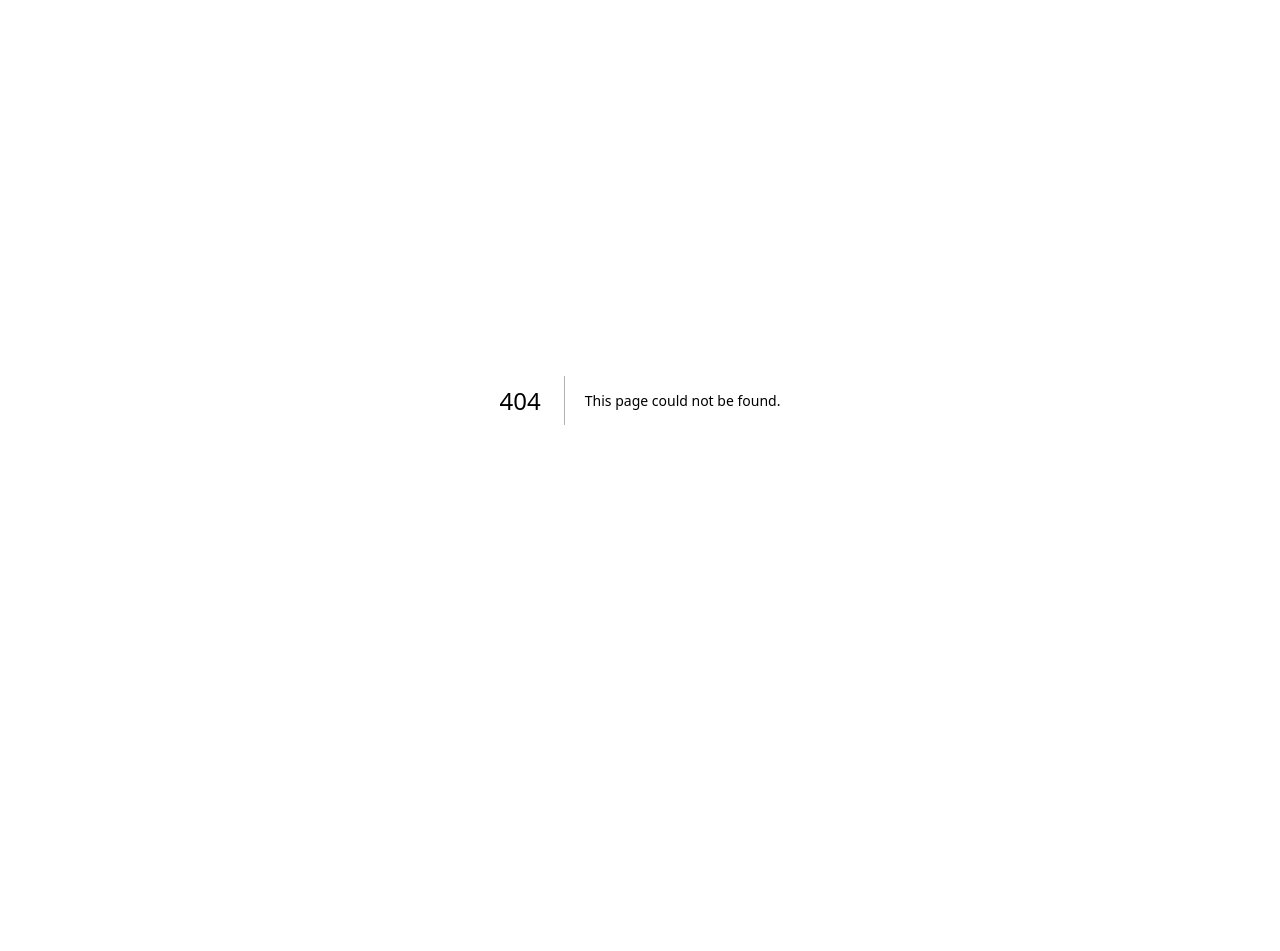
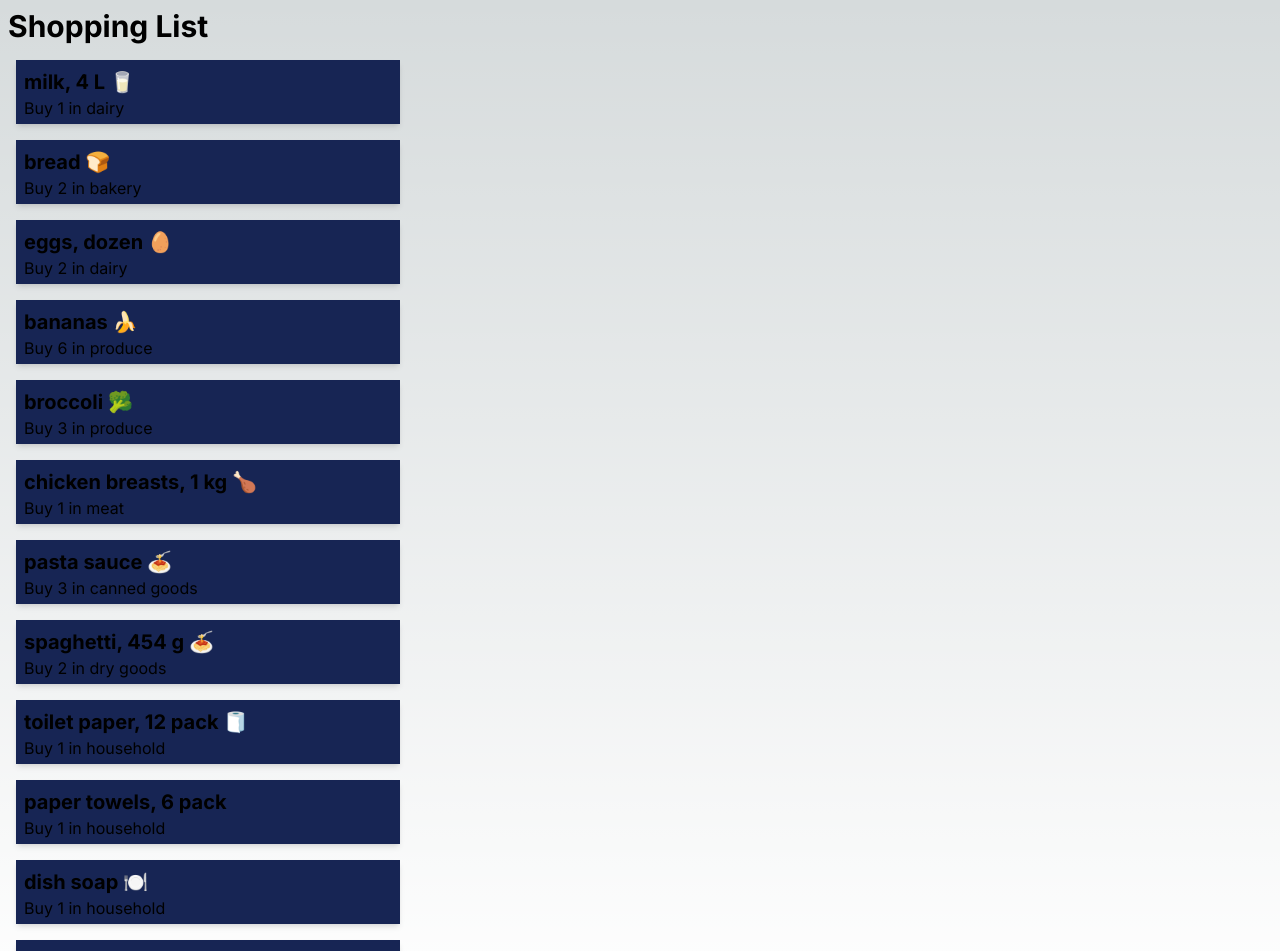
Before and after one commit to Issac-Ho/cprg306-assignments, a Next.js app: page /week-3 in a window 1280 px wide. Before the commit this address had no page. Shown: the top 951 px of the page. Before the commit the page ends 800 px from the top, so only its background shows below. Built offline with nearby package versions, Linux system fonts and the light colour scheme.

Commit message:
week-3 assignments

```diff
--- a/app/layout.js
+++ b/app/layout.js
@@ -4,8 +4,7 @@
 const inter = Inter({ subsets: ["latin"] });
 
 export const metadata = {
-  title: "Create Next App",
-  description: "Generated by create next app",
+  title: "Shopping List"
 };
 
 export default function RootLayout({ children }) {
--- /dev/null
+++ b/app/week-3/item-list.js
@@ -0,0 +1,96 @@
+import React from 'react';
+import Item from './item';
+
+const ItemList = () => {
+  const item1 = {
+    name: "milk, 4 L 🥛",
+    quantity: 1,
+    category: "dairy",
+  };
+
+  const item2 = {
+    name: "bread 🍞",
+    quantity: 2,
+    category: "bakery",
+  };
+
+  const item3 = {
+    name: "eggs, dozen 🥚",
+    quantity: 2,
+    category: "dairy",
+  };
+
+  const item4 = {
+    name: "bananas 🍌",
+    quantity: 6,
+    category: "produce",
+  };
+
+  const item5 = {
+    name: "broccoli 🥦",
+    quantity: 3,
+    category: "produce",
+  };
+
+  const item6 = {
+    name: "chicken breasts, 1 kg 🍗",
+    quantity: 1,
+    category: "meat",
+  };
+
+  const item7 = {
+    name: "pasta sauce 🍝",
+    quantity: 3,
+    category: "canned goods",
+  };
+
+  const item8 = {
+    name: "spaghetti, 454 g 🍝",
+    quantity: 2,
+    category: "dry goods",
+  };
+
+  const item9 = {
+    name: "toilet paper, 12 pack 🧻",
+    quantity: 1,
+    category: "household",
+  };
+
+  const item10 = {
+    name: "paper towels, 6 pack",
+    quantity: 1,
+    category: "household",
+  };
+
+  const item11 = {
+    name: "dish soap 🍽️",
+    quantity: 1,
+    category: "household",
+  };
+
+  const item12 = {
+    name: "hand soap 🧼",
+    quantity: 4,
+    category: "household",
+  };
+
+
+return (
+    <ul className="space-y-4">
+      <Item name={item1.name} quantity={item1.quantity} category={item1.category} />
+      <Item name={item2.name} quantity={item2.quantity} category={item2.category} />
+      <Item name={item3.name} quantity={item3.quantity} category={item3.category} />
+      <Item name={item4.name} quantity={item4.quantity} category={item4.category} />
+      <Item name={item5.name} quantity={item5.quantity} category={item5.category} />
+      <Item name={item6.name} quantity={item6.quantity} category={item6.category} />
+      <Item name={item7.name} quantity={item7.quantity} category={item7.category} />
+      <Item name={item8.name} quantity={item8.quantity} category={item8.category} />
+      <Item name={item9.name} quantity={item9.quantity} category={item9.category} />
+      <Item name={item10.name} quantity={item10.quantity} category={item10.category} />
+      <Item name={item11.name} quantity={item11.quantity} category={item11.category} />
+      <Item name={item12.name} quantity={item12.quantity} category={item12.category} />
+    </ul>
+  );
+};
+
+export default ItemList;
--- /dev/null
+++ b/app/week-3/item.js
@@ -0,0 +1,12 @@
+import React from 'react';
+
+const Item = ({ name, quantity, category }) => {
+  return (
+    <li className="p-2 shadow-md mb-4 ml-2 bg-blue-950 w-96 h-16">
+      <h2 className="text-xl font-bold text-white-800">{name}</h2>
+      <p className="text-s text-white-600">Buy {quantity} in {category}</p>
+    </li>
+  );
+};
+
+export default Item;
--- /dev/null
+++ b/app/week-3/page.js
@@ -0,0 +1,14 @@
+import React from 'react';
+import ItemList from './item-list';
+
+const Page = () => {
+  return (
+    <main className="p-2 min-h-screen ">
+      <h1 className="text-3xl font-bold text-left mb-4">Shopping List</h1>
+
+      <ItemList />
+    </main>
+  );
+};
+
+export default Page;
```
Also changed, not shown: app/globals.css (line endings or trailing spaces).
